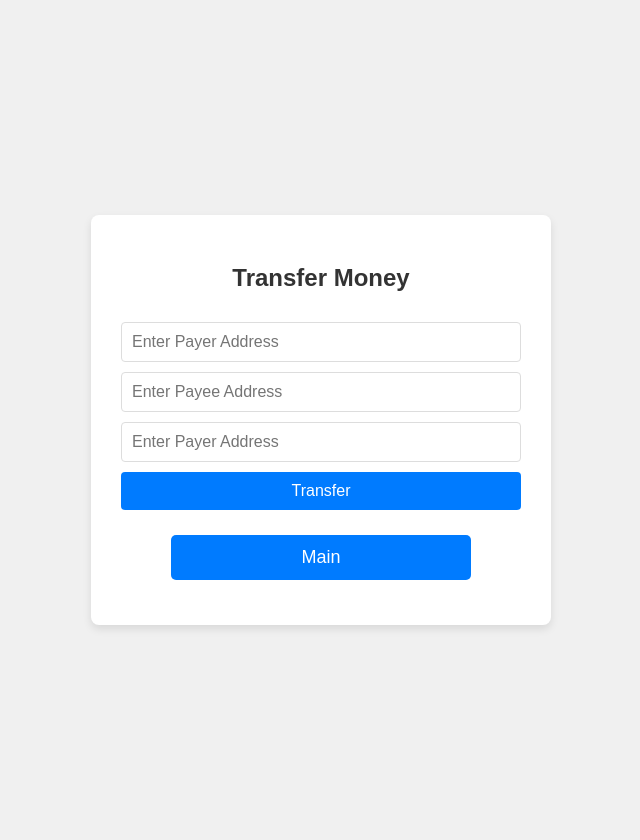
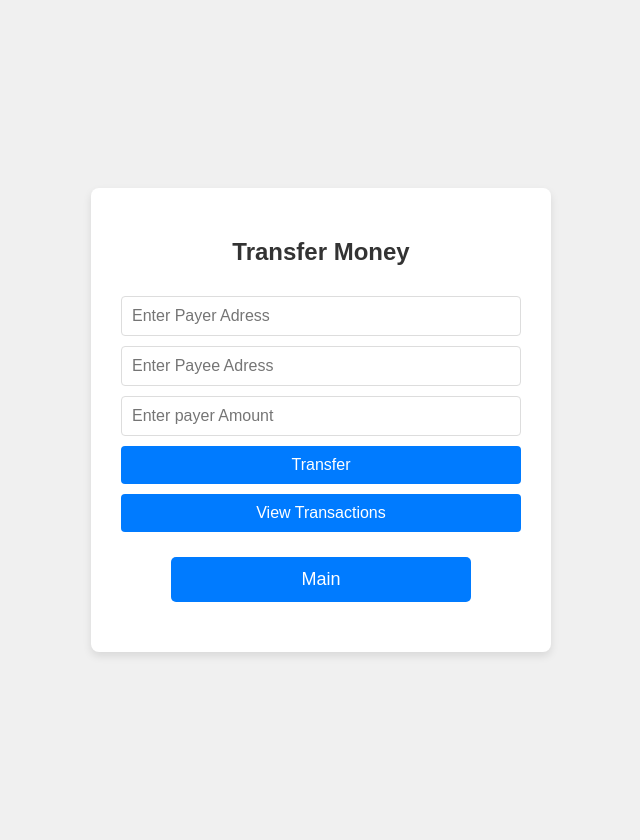
Before and after one commit to caohansg2025-cloud/6106blockchain, a Flask app: page /transferMoney in a window 1280 px wide. Shown: the whole page, without its empty margins (319-959 px from the left). Run offline with Flask 3, Linux system fonts and the light colour scheme; some libraries are stand-ins or nearby versions.

Commit message:
transfermoney modify

```diff
--- a/templates/transferMoney.html
+++ b/templates/transferMoney.html
@@ -7,17 +7,47 @@
 <body>
     <div class="container">
         <h2>Transfer Money</h2>
-        <input type = "text" id="payer" placeholder="Enter Payer Address">
-        <input type = "text" id="payee" placeholder="Enter Payee Address">
-        <input type = "text" id="amount" placeholder="Enter Payer Address">
+        <input type="text" id="payer" placeholder="Enter Payer Adress">
+        <input type="text" id="payee" placeholder="Enter Payee Adress">
+        <input type="text" id="amount" placeholder="Enter payer Amount">
         <button class="btn" onclick="transfer()">Transfer</button>
+        <button class="btn" onclick="transaction()">View Transactions</button>
+
         <form action="/main" method="post">
-            <input type="submit" value=Main>
+            <input type="submit" value="Main">
         </form>
+
+        <p id="view_payer"></p >
+        <p id="view_payee"></p >
+        <p id="view_amount"></p >
+
         <script src="https://cdn.jsdelivr.net/npm/web3@1.5.2/dist/web3.min.js"></script>
         <script>
-    const contractAddress = "0x7b0E67ce7ac415761166bcDD8082A24f5D454F27"
+            const contractAddress = "0xc96ef6a6aaae53b50529e5a3e607ba2c6c7ef15c";
             const contractABI = [
+	{
+		"inputs": [
+                    {
+                        "internalType": "address",
+                        "name": "_payer",
+                        "type": "address"
+                    },
+                    {
+                        "internalType": "address",
+                        "name": "_payee",
+                        "type": "address"
+                    },
+                    {
+                        "internalType": "uint256",
+                        "name": "_amount",
+                        "type": "uint256"
+                    }
+                ],
+                "name": "weixin",
+                "outputs": [],
+                "stateMutability": "payable",
+                "type": "function"
+            },
             {
                 "inputs": [],
                 "name": "checkTransaction",
@@ -40,34 +70,11 @@
                 ],
                 "stateMutability": "view",
                 "type": "function"
-	},
-	{
-		"inputs": [
-			{
-				"internalType": "address",
-				"name": "_payer",
-				"type": "address"
-			},
-			{
-				"internalType": "address",
-				"name": "_payee",
-				"type": "address"
-			},
-			{
-				"internalType": "uint256",
-				"name": "_amount",
-				"type": "uint256"
-			}
-		],
-		"name": "weixin",
-		"outputs": [],
-		"stateMutability": "payable",
-		"type": "function"
             }
         ];
 
-    const web3 = new Web3(Web3.givenProvider)
-    const contract = new web3.eth.Contract(contractABI, contractAddress)
+        const web3 = new Web3(Web3.givenProvider);
+        const contract = new web3.eth.Contract(contractABI, contractAddress);
 
         async function transfer(){
             const accounts = await web3.eth.requestAccounts();
@@ -78,6 +85,13 @@
             console.log("accounts[0] " + accounts[0]);
             await contract.methods.weixin(payer, payee,amount).send({ from: accounts[0]});
         }
+
+        async function transaction() {
+            const result = await contract.methods.checkTransaction().call();
+            document.getElementById('view_payer').innerText = "Payer: " + result[0];
+            document.getElementById('view_payee').innerText = "Payee: " + result[1];
+            document.getElementById('view_amount').innerText = "Amount: " + result[2];
+        }
         </script>
     </div>
 </body>
```
Lines whose indentation alone changed are shown as unchanged.
